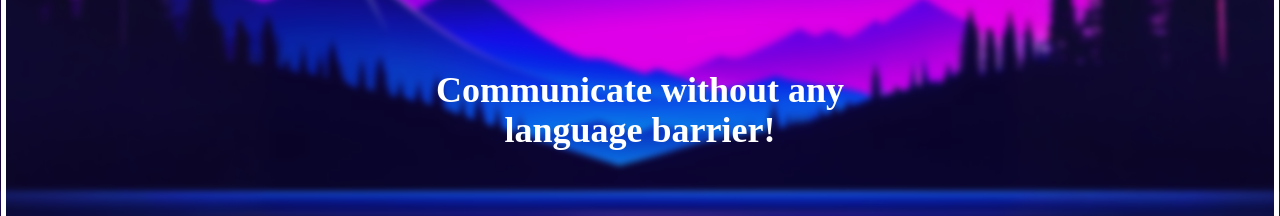
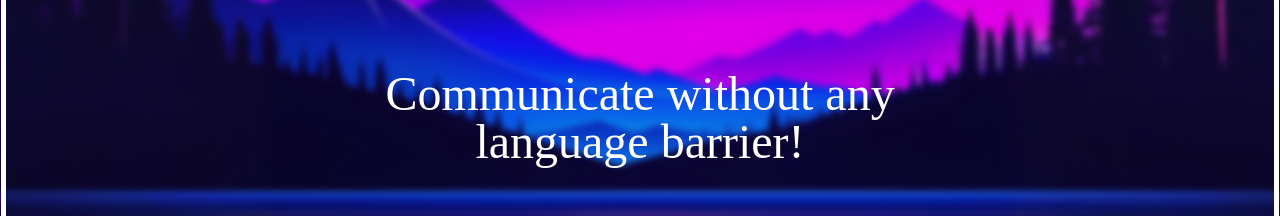
Before and after one commit to yashkanjariyaa/VartaLang-BoiledRice, a React (Vite) app in the folder frontend/: page / in a window 1280 px wide. Shown: the part 351-567 px from the top of the page. Built offline with nearby package versions, Linux system fonts and the light colour scheme; a small style sheet from the web is missing; a web font is replaced by a local one.

Commit message:
Landing intiated

```diff
--- a/frontend/src/pages/Landing.jsx
+++ b/frontend/src/pages/Landing.jsx
@@ -3,6 +3,7 @@ import bg from "../assets/Landing/bg.jpeg";
 import "../assets/Landing/landing.css";
 import { Parallax, ParallaxLayer } from "@react-spring/parallax";
 import { Link } from "react-router-dom";
+import { motion } from "framer-motion";
 
 const Landing = () => {
   return (
@@ -17,9 +18,11 @@ const Landing = () => {
         <Parallax pages={2}>
           <ParallaxLayer offset={0}
             speed={1}>
-            <h1 className="text-white top-[50%] absolute text-center left-[50%] translate-x-[-50%] text-4xl font-bold">
+            <motion.h1 className="text-white top-[50%] absolute  text-5xl font-light text-center w-full" initial={{ }}
+            animate={{ y: 0 }}
+            transition={{ delay: 0.1 }}>
                 Communicate without any <br />language barrier!
-            </h1>
+            </motion.h1>
           </ParallaxLayer>
           <ParallaxLayer
             offset={0.8}
```
